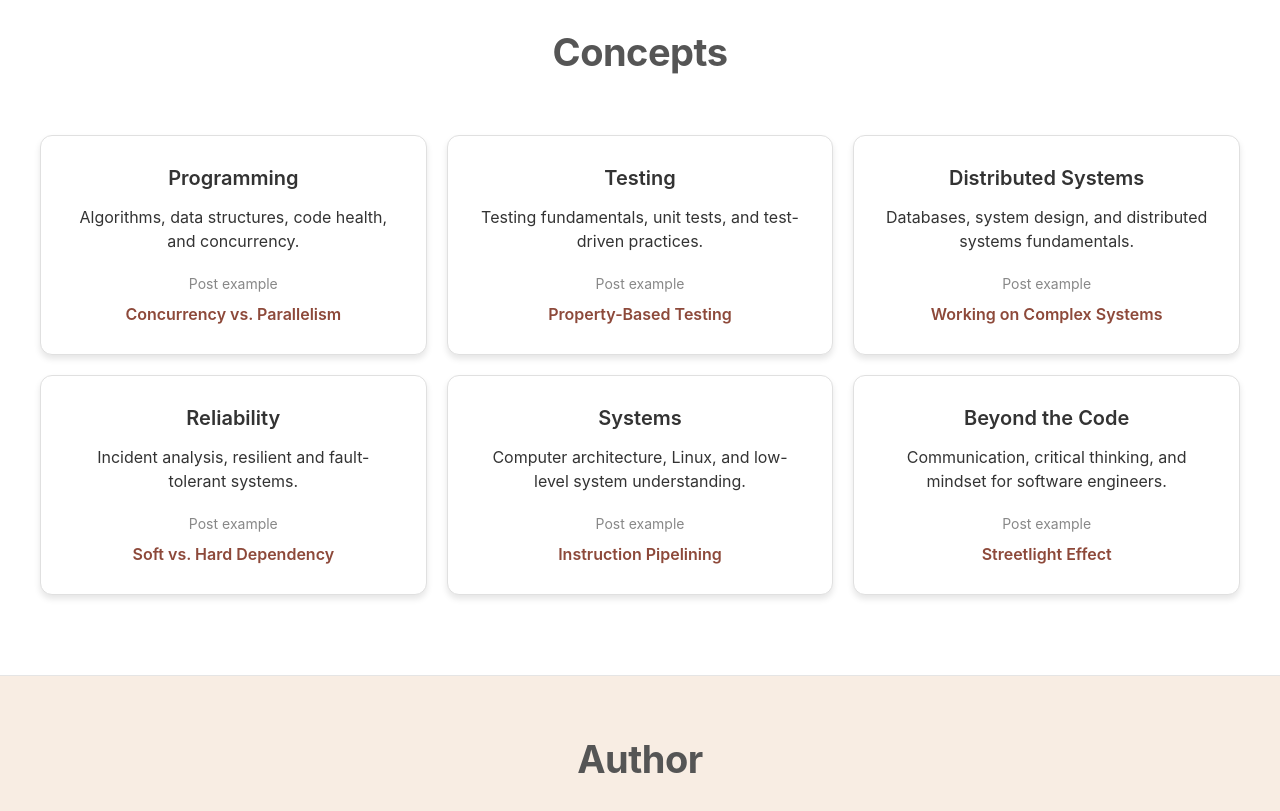
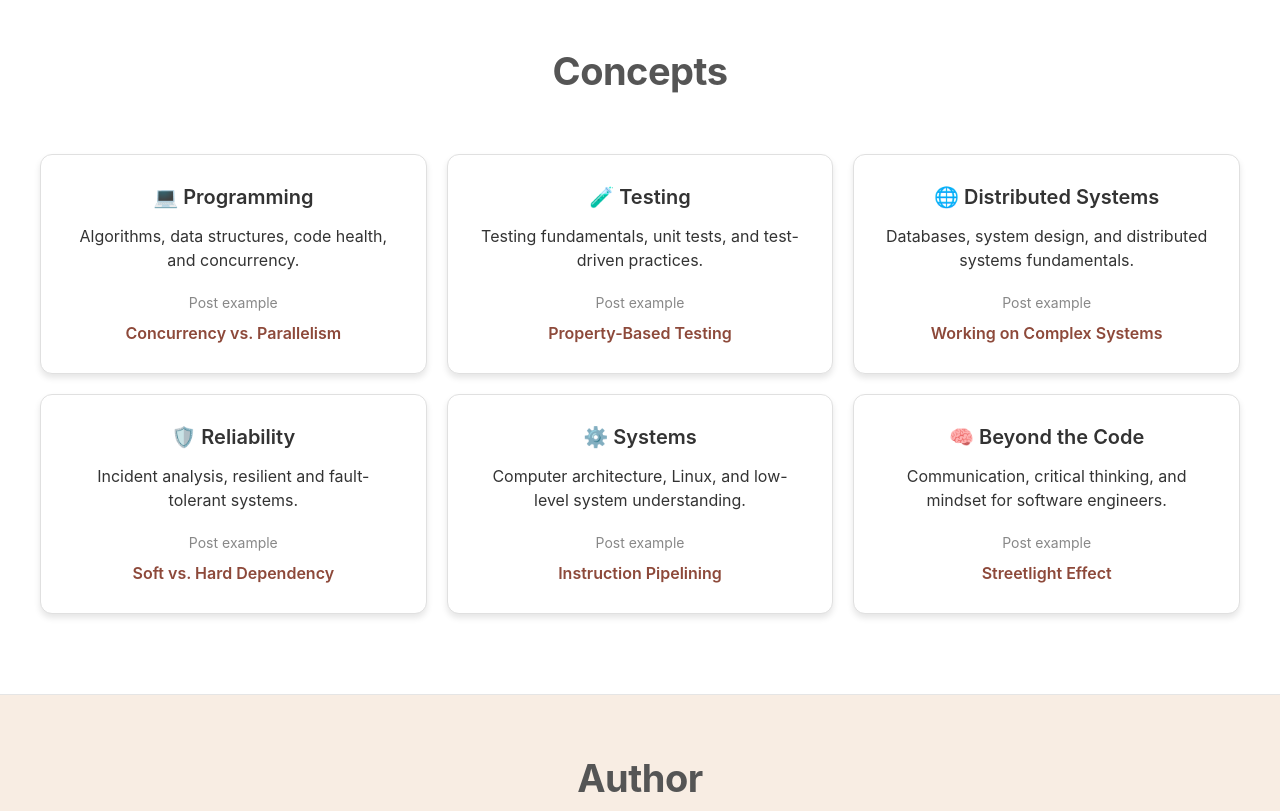
Before and after one commit to teivah/thecodercafe-website, a website: page index.html in a window 1280 px wide. Shown: the part 2360-3171 px from the top of the page. Drawn offline with Linux system fonts and the light colour scheme.

Commit message:
Cards consistency

```diff
--- a/index.html
+++ b/index.html
@@ -110,42 +110,42 @@
         <div class="what-youll-learn-container">
             <h2>Concepts</h2>
             <div class="cards-grid">
-                <div class="card fade-in card-with-image">
-                    <h3>Programming</h3>
+                <a href="https://read.thecoder.cafe/t/programming" target="_blank" class="card fade-in card-with-image card-link">
+                    <h3>💻 Programming</h3>
                     <p>Algorithms, data structures, code health, and concurrency.</p>
                     <p class="post-example-label">Post example</p>
-                    <a href="https://read.thecoder.cafe/p/concurrency-is-not-parallelism" target="_blank" class="post-example-link">Concurrency vs. Parallelism</a>
-                </div>
-                <div class="card fade-in">
-                    <h3>Testing</h3>
+                    <span class="post-example-link" onclick="event.preventDefault(); event.stopPropagation(); window.open('https://read.thecoder.cafe/p/concurrency-is-not-parallelism', '_blank');">Concurrency vs. Parallelism</span>
+                </a>
+                <a href="https://read.thecoder.cafe/t/testing" target="_blank" class="card fade-in card-link">
+                    <h3>🧪 Testing</h3>
                     <p>Testing fundamentals, unit tests, and test-driven practices.</p>
                     <p class="post-example-label">Post example</p>
-                    <a href="https://read.thecoder.cafe/p/property-based-testing" target="_blank" class="post-example-link">Property-Based Testing</a>
-                </div>
-                <div class="card fade-in">
-                    <h3>Distributed Systems</h3>
+                    <span class="post-example-link" onclick="event.preventDefault(); event.stopPropagation(); window.open('https://read.thecoder.cafe/p/property-based-testing', '_blank');">Property-Based Testing</span>
+                </a>
+                <a href="https://read.thecoder.cafe/t/distributed-systems" target="_blank" class="card fade-in card-link">
+                    <h3>🌐 Distributed Systems</h3>
                     <p>Databases, system design, and distributed systems fundamentals.</p>
                     <p class="post-example-label">Post example</p>
-                    <a href="https://read.thecoder.cafe/p/complex-systems" target="_blank" class="post-example-link">Working on Complex Systems</a>
-                </div>
-                <div class="card fade-in">
-                    <h3>Reliability</h3>
+                    <span class="post-example-link" onclick="event.preventDefault(); event.stopPropagation(); window.open('https://read.thecoder.cafe/p/complex-systems', '_blank');">Working on Complex Systems</span>
+                </a>
+                <a href="https://read.thecoder.cafe/t/reliability" target="_blank" class="card fade-in card-link">
+                    <h3>🛡️ Reliability</h3>
                     <p>Incident analysis, resilient and fault-tolerant systems.</p>
                     <p class="post-example-label">Post example</p>
-                    <a href="https://read.thecoder.cafe/p/soft-hard-dependency" target="_blank" class="post-example-link">Soft vs. Hard Dependency</a>
-                </div>
-                <div class="card fade-in">
-                    <h3>Systems</h3>
+                    <span class="post-example-link" onclick="event.preventDefault(); event.stopPropagation(); window.open('https://read.thecoder.cafe/p/soft-hard-dependency', '_blank');">Soft vs. Hard Dependency</span>
+                </a>
+                <a href="https://read.thecoder.cafe/t/systems" target="_blank" class="card fade-in card-link">
+                    <h3>⚙️ Systems</h3>
                     <p>Computer architecture, Linux, and low-level system understanding.</p>
                     <p class="post-example-label">Post example</p>
-                    <a href="https://read.thecoder.cafe/p/instruction-pipelining" target="_blank" class="post-example-link">Instruction Pipelining</a>
-                </div>
-                <div class="card fade-in">
-                    <h3>Beyond the Code</h3>
+                    <span class="post-example-link" onclick="event.preventDefault(); event.stopPropagation(); window.open('https://read.thecoder.cafe/p/instruction-pipelining', '_blank');">Instruction Pipelining</span>
+                </a>
+                <a href="https://read.thecoder.cafe/t/beyond-code" target="_blank" class="card fade-in card-link">
+                    <h3>🧠 Beyond the Code</h3>
                     <p>Communication, critical thinking, and mindset for software engineers.</p>
                     <p class="post-example-label">Post example</p>
-                    <a href="https://read.thecoder.cafe/p/streetlight-effect" target="_blank" class="post-example-link">Streetlight Effect</a>
-                </div>
+                    <span class="post-example-link" onclick="event.preventDefault(); event.stopPropagation(); window.open('https://read.thecoder.cafe/p/streetlight-effect', '_blank');">Streetlight Effect</span>
+                </a>
             </div>
         </div>
     </div>
--- a/style.css
+++ b/style.css
@@ -222,6 +222,9 @@ h2 {
     box-shadow: 0 4px 6px rgba(0, 0, 0, 0.1);
     text-align: center;
     transition: transform 0.3s ease, box-shadow 0.3s ease;
+    text-decoration: none;
+    color: inherit;
+    display: block;
 }
 
 .card:hover {
@@ -274,6 +277,9 @@ h2 {
     font-weight: 600;
     margin-top: 10px;
     transition: color 0.3s ease;
+    cursor: pointer;
+    position: relative;
+    z-index: 1;
 }
 
 .post-example-link:hover {
@@ -397,7 +403,8 @@ h2 {
     background: white;
     padding: 25px 30px;
     border-radius: 12px;
-    box-shadow: 0 4px 12px rgba(0, 0, 0, 0.08);
+    border: 1px solid #e0e0e0;
+    box-shadow: 0 4px 6px rgba(0, 0, 0, 0.1);
     display: flex;
     align-items: center;
     gap: 15px;
@@ -411,7 +418,7 @@ h2 {
 
 .recommendation-item:hover {
     transform: translateY(-5px);
-    box-shadow: 0 8px 20px rgba(0, 0, 0, 0.12);
+    box-shadow: 0 8px 16px rgba(0, 0, 0, 0.15);
 }
 
 .rec-logo {
@@ -580,6 +587,7 @@ h2 {
 .section-item {
     background-color: white;
     border-radius: 12px;
+    border: 1px solid #e0e0e0;
     box-shadow: 0 4px 6px rgba(0, 0, 0, 0.1);
     text-align: center;
     transition: transform 0.3s ease, box-shadow 0.3s ease;
```
